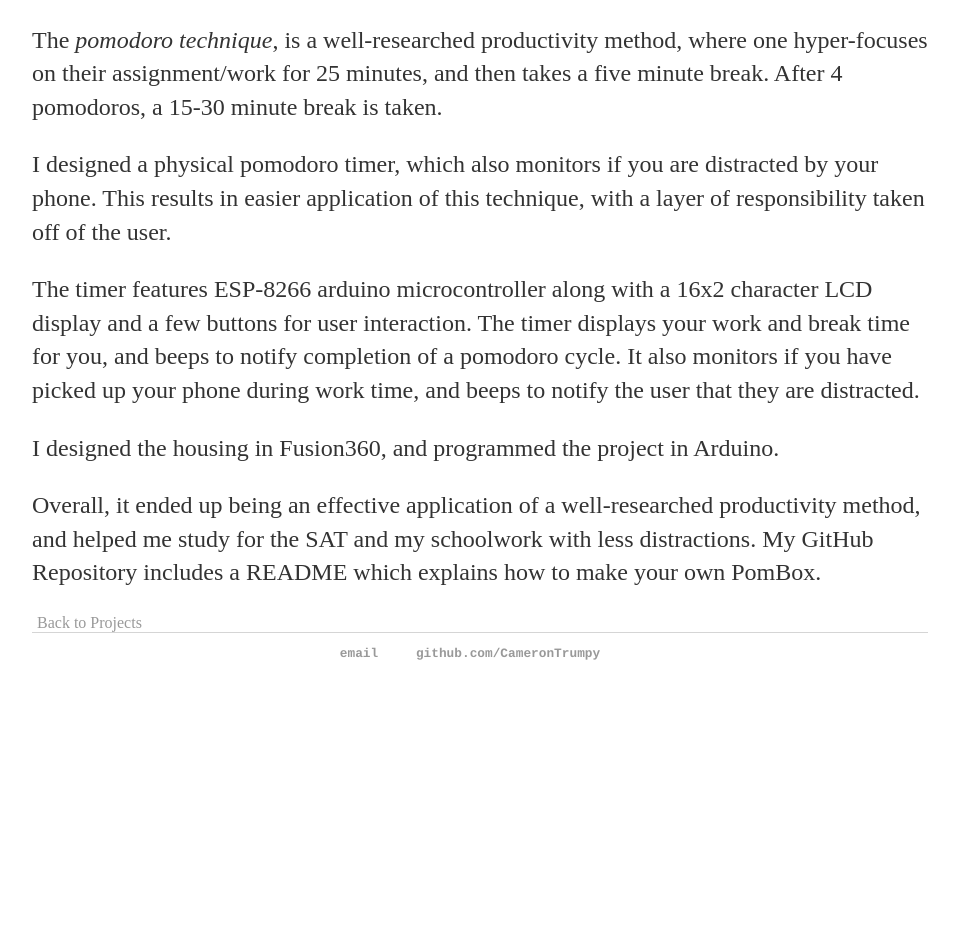
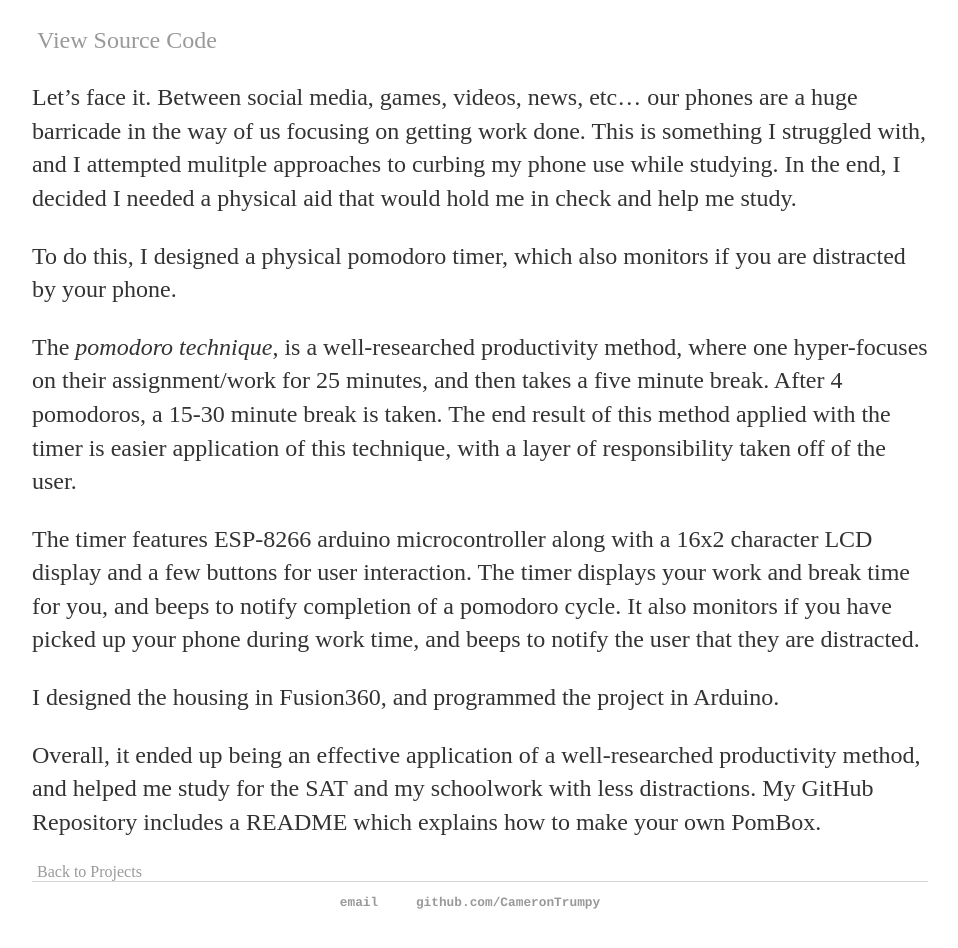
Before and after one commit to CameronTrumpy/CameronTrumpy.github.io, a Jekyll site: the page built from _projects/Pomodoro-Timer.md, in a window 1280 px wide, cut to the strip 448-1418 px from the top of the page. Shown: the top 948 px of the strip, without its empty margins (160-1118 px from the left). Built offline with Jekyll 4.4.1, drawn with Linux system fonts in a browser that asks for light colours; before the commit the page ends 1169 px from its top, so only the background shows below that.

Commit message:
Update PomBox project

```diff
--- a/_layouts/project.html
+++ b/_layouts/project.html
@@ -7,11 +7,11 @@
   <img src= "{{page.featured_image}}" width="200" height= "200">
 
   {% if page.additional_link %}
-  <a href={{page.additional_link}}>View Project</a>
+  <p><a href={{page.additional_link}}>View Project</a></p>
   {% endif %}
 
   {% if page.source_code %}
-  <a href={{page.source_code}}>View Source Code</a>
+  <p><a href={{page.source_code}}>View Source Code</a></p>
   {% endif %}
 
   {{ content }}
--- a/_projects/Pomodoro-Timer.md
+++ b/_projects/Pomodoro-Timer.md
@@ -4,9 +4,11 @@
 featured_image: "/photos/Tomato.png"
 source_code: "https://github.com/CameronTrumpy/PomBox"
 ---
-The *pomodoro technique*, is a well-researched productivity method, where one hyper-focuses on their assignment/work for 25 minutes, and then takes a five minute break. After 4 pomodoros, a 15-30 minute break is taken.
+Let's face it. Between social media, games, videos, news, etc... our phones are a huge barricade in the way of us focusing on getting work done. This is something I struggled with, and I attempted mulitple approaches to curbing my phone use while studying. In the end, I decided I needed a physical aid that would hold me in check and help me study.
 
-I designed a physical pomodoro timer, which also monitors if you are distracted by your phone. This results in easier application of this technique, with a layer of responsibility taken off of the user.
+To do this, I designed a physical pomodoro timer, which also monitors if you are distracted by your phone.
+
+The *pomodoro technique*, is a well-researched productivity method, where one hyper-focuses on their assignment/work for 25 minutes, and then takes a five minute break. After 4 pomodoros, a 15-30 minute break is taken. The end result of this method applied with the timer is easier application of this technique, with a layer of responsibility taken off of the user.
 
 The timer features ESP-8266 arduino microcontroller along with a 16x2 character LCD display and a few buttons for user interaction. The timer displays your work and break time for you, and beeps to notify completion of a pomodoro cycle. It also monitors if you have picked up your phone during work time, and beeps to notify the user that they are distracted.
 
```
Also changed, not shown: 2 other files.
